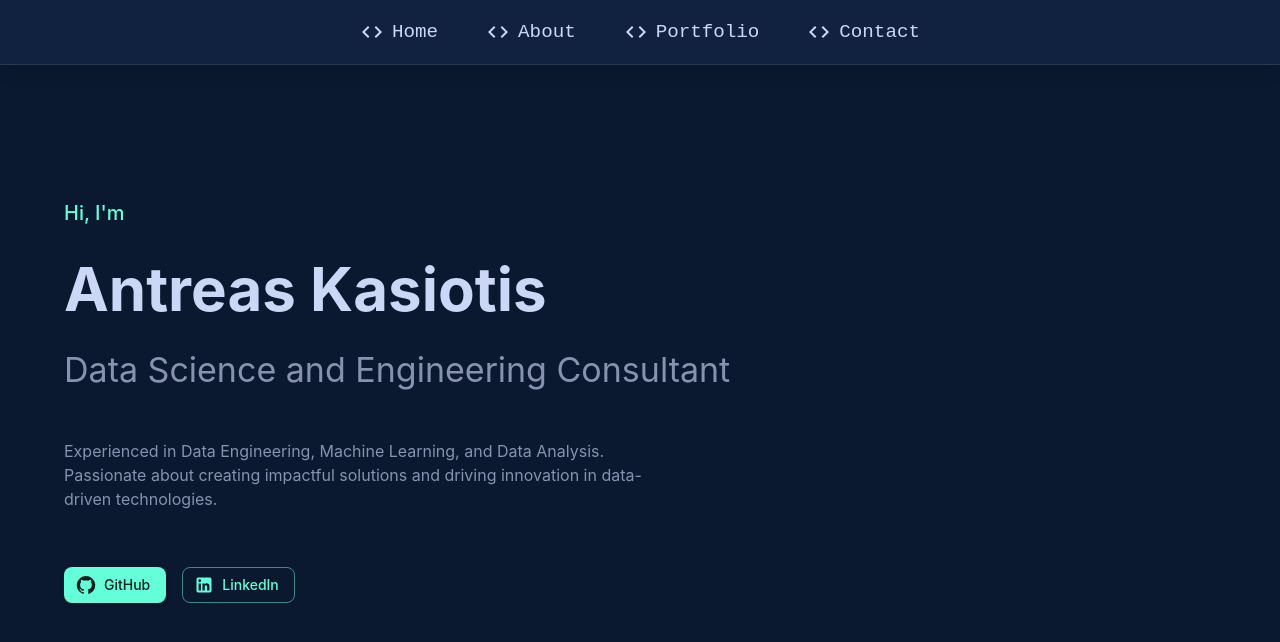
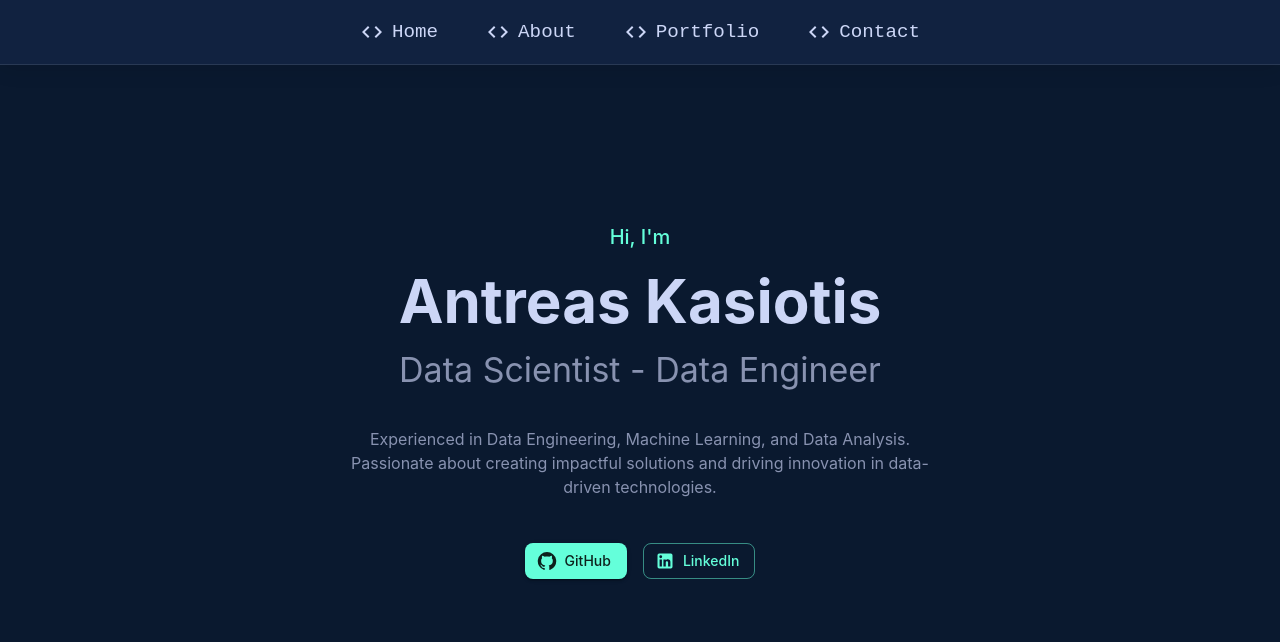
Before and after one commit to kasiotis/personal-website, a React (Create React App) app: page / in a window 1280 px wide. Shown: the top 642 px of the page. Built offline with nearby package versions, Linux system fonts and the light colour scheme.

Commit message:
Update Hero.tsx

```diff
--- a/src/components/Hero.tsx
+++ b/src/components/Hero.tsx
@@ -13,8 +13,8 @@ const Hero = () => {
           display: 'flex',
           flexDirection: 'column',
           justifyContent: 'center',
-          alignItems: 'flex-start',
-          gap: 3,
+          alignItems: 'center',
+          gap: 1.5,
         }}
       >
         <motion.div
@@ -43,7 +43,7 @@ const Hero = () => {
           transition={{ duration: 0.5, delay: 0.4 }}
         >
           <Typography variant="h4" color="text.secondary" sx={{ mb: 3 }}>
-            Data Science and Engineering Consultant
+            Data Scientist - Data Engineer
           </Typography>
         </motion.div>
 
@@ -52,7 +52,7 @@ const Hero = () => {
           animate={{ opacity: 1, y: 0 }}
           transition={{ duration: 0.5, delay: 0.6 }}
         >
-          <Typography variant="body1" color="text.secondary" sx={{ maxWidth: '600px', mb: 4 }}>
+          <Typography variant="body1" color="text.secondary" sx={{ maxWidth: '600px', mb: 4, textAlign: 'center' }}>
             Experienced in Data Engineering, Machine Learning, and Data Analysis.
             Passionate about creating impactful solutions and driving innovation in data-driven technologies.
           </Typography>
```
